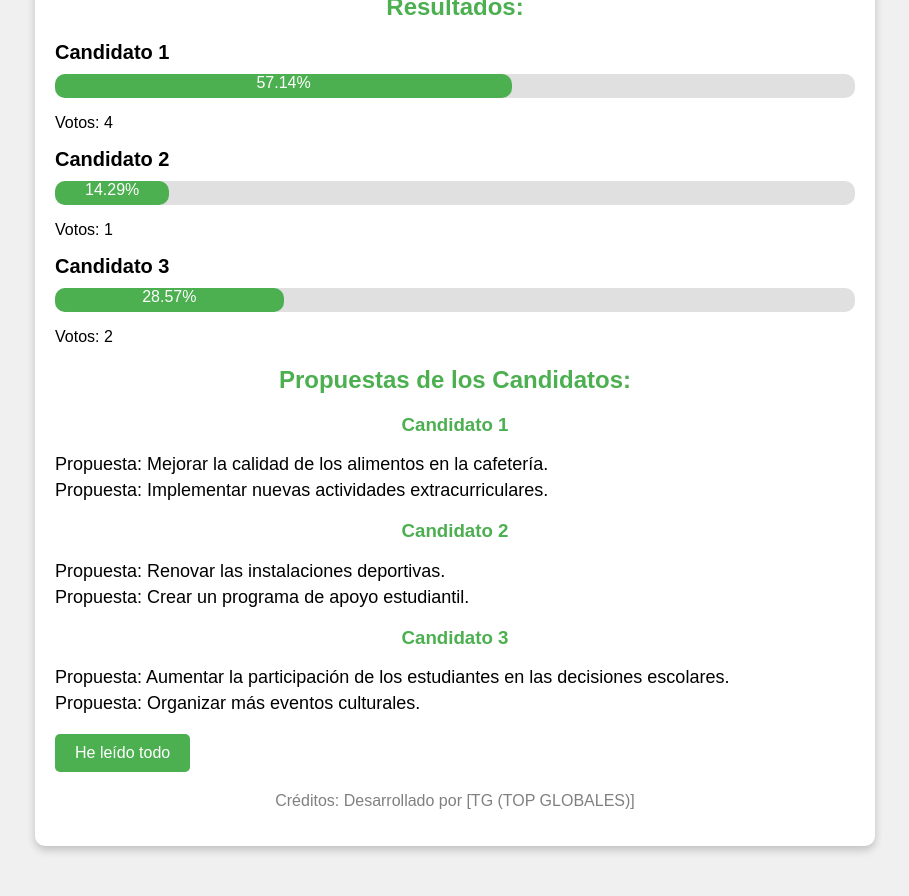
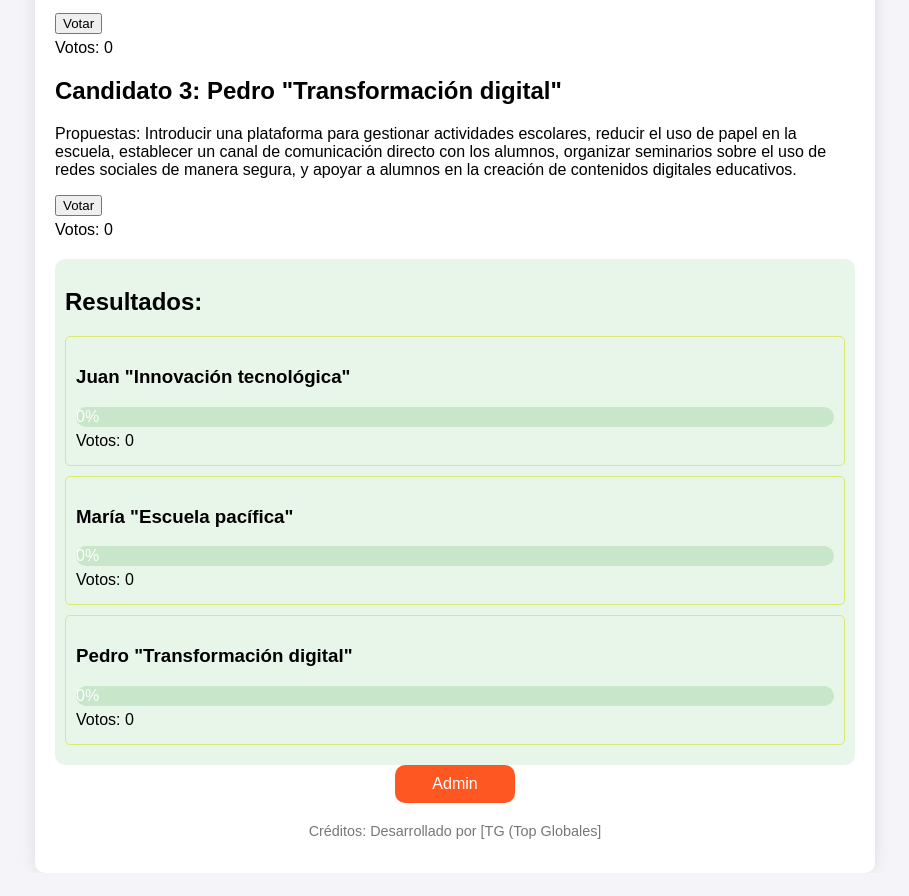
Before and after one commit to AndersonDN20927/IE-Dignidad-Nacional-20927-VOTOS-2025, a plain HTML site: page docs/index.html in a window 1280 px wide. Shown: the part 157-1053 px from the top of the page, without its empty margins (185-1094 px from the left). After the commit the page ends 1030 px from the top, so only its background shows below. Drawn offline with Linux system fonts and the light colour scheme.

Commit message:
Update index.html

```diff
--- a/docs/index.html
+++ b/docs/index.html
@@ -3,122 +3,177 @@
 <head>
   <meta charset="UTF-8">
   <meta name="viewport" content="width=device-width, initial-scale=1.0">
-  <title>Elecciones Escolares 2024</title>
+  <title>Elecciones Estudiantiles</title>
   <style>
     body {
       font-family: Arial, sans-serif;
-      background-color: #f0f0f0;
+      background-color: #f4f4f9;
       margin: 0;
       padding: 0;
+      display: flex;
+      justify-content: center;
+      align-items: center;
+      height: 100vh;
     }
     .container {
+      width: 80%;
       max-width: 800px;
-      margin: 50px auto;
+      margin: 20px;
+      padding: 20px;
       background-color: white;
       border-radius: 10px;
-      box-shadow: 0 4px 8px rgba(0, 0, 0, 0.2);
-      padding: 20px;
+      box-shadow: 0px 0px 15px rgba(0, 0, 0, 0.1);
     }
-    h1, h2, h3 {
-      text-align: center;
-      color: #4CAF50;
-    }
-    .propuestas-candidato, .resultados {
+    .section {
       margin-bottom: 20px;
     }
-    .propuestas-candidato p {
-      font-size: 18px;
+    .candidate-info {
+      margin-bottom: 10px;
+    }
+    .vote-count, .progress-bar {
       margin: 5px 0;
     }
-    .barra-votos {
-      width: 100%;
-      background-color: #e0e0e0;
+    .footer {
+      text-align: center;
+      font-size: 0.9em;
+      margin-top: 20px;
+      color: #777;
+    }
+    .emoji {
+      position: absolute;
+      font-size: 24px;
+      pointer-events: none;
+    }
+    .results {
+      padding: 10px;
+      background-color: #e8f5e9;
       border-radius: 10px;
-      margin: 10px 0;
+      margin-top: 20px;
     }
-    .barra {
-      height: 24px;
-      background-color: #4CAF50;
+    .results .section {
+      padding: 10px;
+      border: 1px solid #dce775;
+      border-radius: 5px;
+      margin-bottom: 10px;
+    }
+    .results .progress-bar {
+      height: 20px;
+      background-color: #c8e6c9;
+      border-radius: 10px;
+      position: relative;
+    }
+    .results .progress {
+      background-color: #66bb6a;
+      height: 100%;
+      border-radius: 10px;
       text-align: center;
       color: white;
+      line-height: 20px;
+    }
+    .admin-button {
+      cursor: pointer;
+      color: white;
+      background-color: #ff5722;
+      padding: 10px;
       border-radius: 10px;
-    }
-    .nombre-candidato {
-      font-weight: bold;
-      font-size: 20px;
-    }
-    button {
-      background-color: #4CAF50;
-      color: white;
-      border: none;
-      padding: 10px 20px;
-      font-size: 16px;
-      border-radius: 5px;
-      cursor: pointer;
-    }
-    button:hover {
-      background-color: #45a049;
-    }
-    .creditos {
       text-align: center;
-      margin-top: 20px;
-      color: grey;
+      width: 100px;
+      margin: 0 auto;
     }
   </style>
 </head>
 <body>
 
 <div class="container">
-  <h1>Elecciones Escolares 2024</h1>
-  <h2>Resultados:</h2>
+  <h1>Elecciones Estudiantiles 2024</h1>
 
-  <div class="resultados">
-    <div class="resultado-candidato">
-      <span class="nombre-candidato">Candidato 1</span>
-      <div class="barra-votos">
-        <div class="barra" style="width: 57.14%;">57.14%</div>
-      </div>
-      <p>Votos: 4</p>
-    </div>
-    <div class="resultado-candidato">
-      <span class="nombre-candidato">Candidato 2</span>
-      <div class="barra-votos">
-        <div class="barra" style="width: 14.29%;">14.29%</div>
-      </div>
-      <p>Votos: 1</p>
-    </div>
-    <div class="resultado-candidato">
-      <span class="nombre-candidato">Candidato 3</span>
-      <div class="barra-votos">
-        <div class="barra" style="width: 28.57%;">28.57%</div>
-      </div>
-      <p>Votos: 2</p>
+  <div class="section candidate" id="candidato1">
+    <div class="candidate-info">
+      <h2>Candidato 1: Juan "Innovación tecnológica"</h2>
+      <p>Propuestas: Crear un laboratorio de tecnología avanzado, realizar talleres sobre robótica y programación, fomentar el uso de herramientas digitales en todas las asignaturas, crear un sistema de ayuda en línea 24/7 para estudiantes.</p>
+      <button class="vote-button" onclick="votar(0)">Votar</button>
+      <div class="vote-count">Votos: 0</div>
     </div>
   </div>
 
-  <h2>Propuestas de los Candidatos:</h2>
-  <div class="propuestas-candidato">
-    <h3>Candidato 1</h3>
-    <p>Propuesta: Mejorar la calidad de los alimentos en la cafetería.</p>
-    <p>Propuesta: Implementar nuevas actividades extracurriculares.</p>
-
-    <h3>Candidato 2</h3>
-    <p>Propuesta: Renovar las instalaciones deportivas.</p>
-    <p>Propuesta: Crear un programa de apoyo estudiantil.</p>
-
-    <h3>Candidato 3</h3>
-    <p>Propuesta: Aumentar la participación de los estudiantes en las decisiones escolares.</p>
-    <p>Propuesta: Organizar más eventos culturales.</p>
+  <div class="section candidate" id="candidato2">
+    <div class="candidate-info">
+      <h2>Candidato 2: María "Escuela pacífica"</h2>
+      <p>Propuestas: Talleres de mediación escolar, formación de una brigada ecológica estudiantil, acuerdos para convivencia saludable, proyectos de ayuda mutua, eventos para fomentar la inclusión, actividades que apoyen a estudiantes en situaciones difíciles.</p>
+      <button class="vote-button" onclick="votar(1)">Votar</button>
+      <div class="vote-count">Votos: 0</div>
+    </div>
   </div>
 
-  <button id="votar">He leído todo</button>
+  <div class="section candidate" id="candidato3">
+    <div class="candidate-info">
+      <h2>Candidato 3: Pedro "Transformación digital"</h2>
+      <p>Propuestas: Introducir una plataforma para gestionar actividades escolares, reducir el uso de papel en la escuela, establecer un canal de comunicación directo con los alumnos, organizar seminarios sobre el uso de redes sociales de manera segura, y apoyar a alumnos en la creación de contenidos digitales educativos.</p>
+      <button class="vote-button" onclick="votar(2)">Votar</button>
+      <div class="vote-count">Votos: 0</div>
+    </div>
+  </div>
 
-  <div class="creditos">
-    <p>Créditos: Desarrollado por [TG (TOP GLOBALES)]</p>
+  <!-- Resultados -->
+  <div id="results" class="results">
+    <h2>Resultados:</h2>
+    <div id="resultado-candidato1" class="section">
+      <h3>Juan "Innovación tecnológica"</h3>
+      <div class="progress-bar">
+        <div class="progress" style="width: 0;">0%</div>
+      </div>
+      <div class="vote-count">Votos: 0</div>
+    </div>
+    <div id="resultado-candidato2" class="section">
+      <h3>María "Escuela pacífica"</h3>
+      <div class="progress-bar">
+        <div class="progress" style="width: 0;">0%</div>
+      </div>
+      <div class="vote-count">Votos: 0</div>
+    </div>
+    <div id="resultado-candidato3" class="section">
+      <h3>Pedro "Transformación digital"</h3>
+      <div class="progress-bar">
+        <div class="progress" style="width: 0;">0%</div>
+      </div>
+      <div class="vote-count">Votos: 0</div>
+    </div>
+  </div>
+
+  <!-- Botón de administración -->
+  <div class="admin-button" onclick="mostrarResultados()">Admin</div>
+
+  <div class="footer">
+    <p>Créditos: Desarrollado por [TG (Top Globales]</p>
   </div>
 </div>
 
 <script>
+  let votos = [0, 0, 0]; // Votos de los candidatos
+
+  // Función para votar por un candidato
+  function votar(candidato) {
+    votos[candidato]++;
+    document.querySelectorAll('.vote-count')[candidato].textContent = "Votos: " + votos[candidato];
+    actualizarResultados();
+  }
+
+  // Función para mostrar los resultados
+  function mostrarResultados() {
+    document.getElementById("results").style.display = "block";
+  }
+
+  // Función para actualizar los resultados en la sección de resultados
+  function actualizarResultados() {
+    let totalVotos = votos.reduce((a, b) => a + b, 0);
+    votos.forEach((voto, i) => {
+      let porcentaje = (voto / totalVotos) * 100 || 0;
+      document.querySelectorAll('.progress')[i].style.width = porcentaje + "%";
+      document.querySelectorAll('.progress')[i].textContent = porcentaje.toFixed(2) + "%";
+      document.querySelectorAll('.vote-count')[i + 3].textContent = "Votos: " + voto;
+    });
+  }
+
 document.addEventListener("click", function (e) {
   // Array de emojis divertidos para mostrar al hacer click
   const emojis = ["🎉", "🎊", "🎈", "🥳", "🍾", "🎁"];
@@ -135,7 +190,7 @@
   emojiElement.style.fontSize = "24px"; // Tamaño del emoji
 
   // Evitar que los emojis aparezcan dentro de los cuadros de votaciones
-    const votingBoxes = document.querySelectorAll('.resultado-candidato');
+  const votingBoxes = document.querySelectorAll('.voting-box');
   let insideBox = false;
 
   votingBoxes.forEach(box => {
```
Lines whose indentation alone changed are shown as unchanged.
